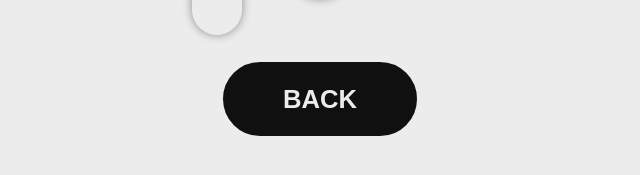
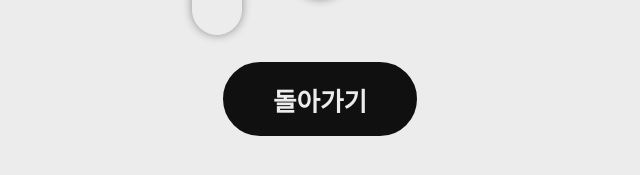
Before and after one commit to ParkGangtae/InteractiveTypoWeb, a website with bundled scripts: page korean.html in a window 1280 px wide. Shown: the part 621-796 px from the top of the page, 320-960 px from the left. Built offline with nearby package versions, Linux system fonts and the light colour scheme.

Commit message:
button modified

```diff
--- a/korean.html
+++ b/korean.html
@@ -25,7 +25,7 @@
     <button id="cgi" class="ground"> </button>
 
 
-    <button id="changeSceneBtn" class="inpage">BACK</button>
+    <button id="changeSceneBtn" class="inpage">돌아가기</button>
     <script type="module" src="js/korean.js" defer></script>
 
 </body>
```
